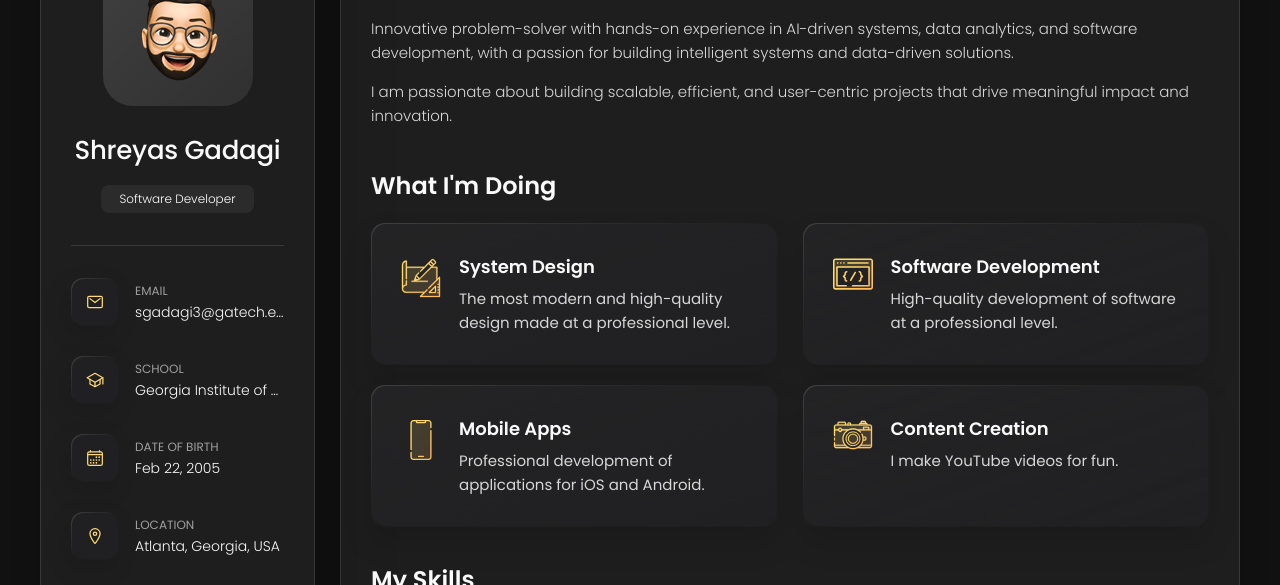
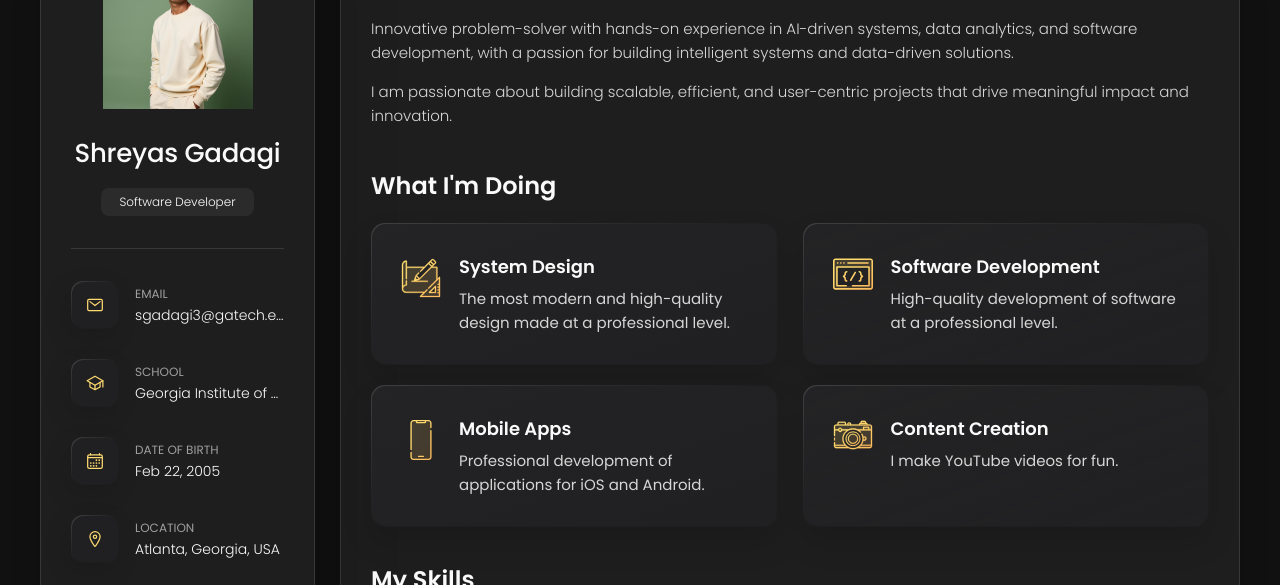
Before and after one commit to Shreyas-Gadagi/Shreyas-Gadagi.github.io, a plain HTML site: page index.html in a window 1280 px wide. Shown: the part 162-747 px from the top of the page. Drawn offline with nearby package versions, Linux system fonts and the light colour scheme.

Commit message:
Added photo

```diff
--- a/index.html
+++ b/index.html
@@ -44,7 +44,7 @@
       <div class="sidebar-info">
 
         <figure class="avatar-box">
-          <img src="assets/images/my-avatar.png" alt="Shreyas Gadagi" width="80">
+          <img src="assets/images/IMG_1557.JPG" alt="Shreyas Gadagi" width="80">
         </figure>
 
         <div class="info-content">
```
Also changed, not shown: assets/images/IMG_1557.JPG (added).
